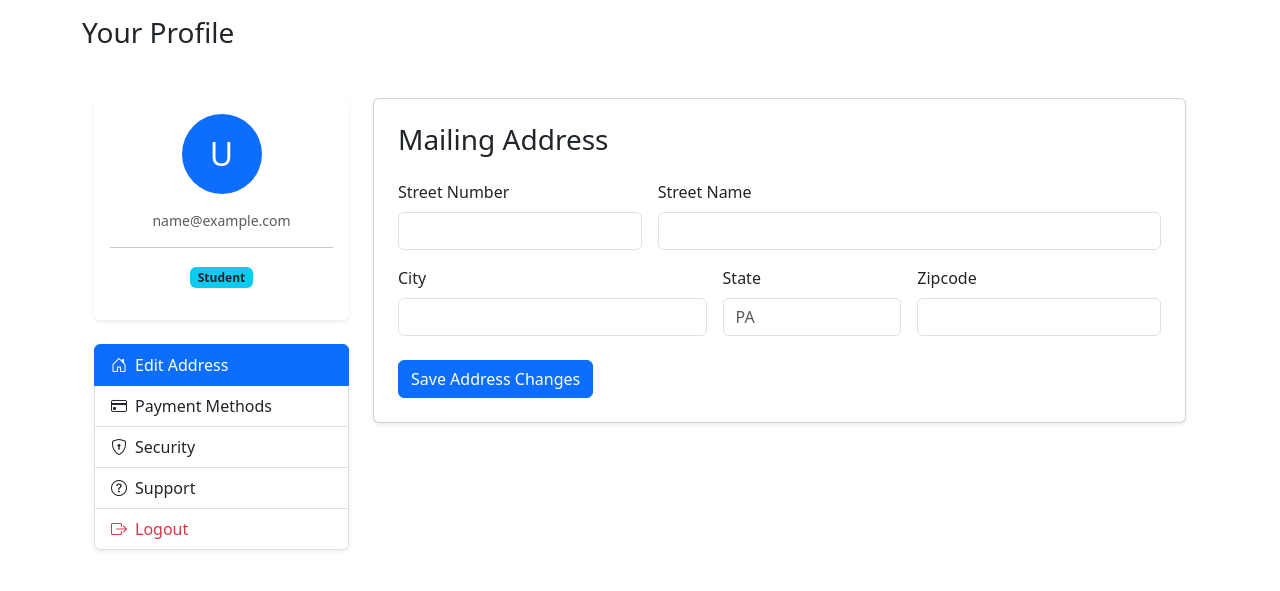
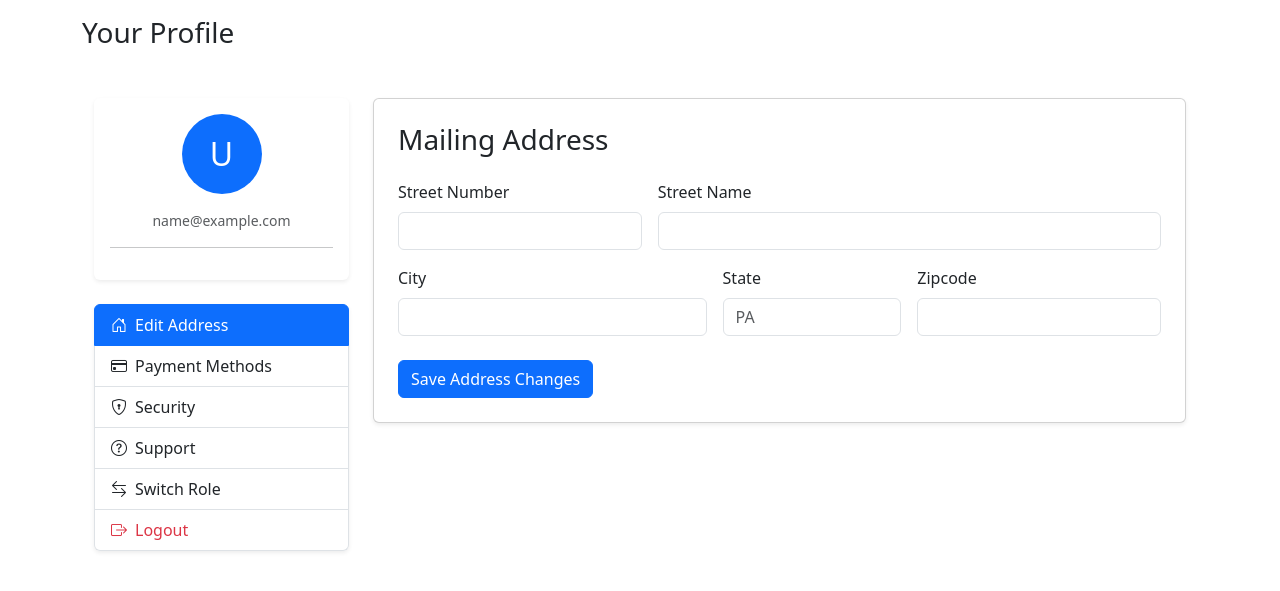
Before and after one commit to fzhou1010/nittanyauction-phase2, a Flask app: page /profile in a window 1280 px wide. Shown: the part 56-647 px from the top of the page. Run offline with Flask 3, Linux system fonts and the light colour scheme; the visitor is signed in with stand-in values (Sample User, id 1); data that the repository does not hold is empty.

Commit message:
implemented role selection for users with multiple roles. users can change roles through their profile

```diff
--- a/routes/auth.py
+++ b/routes/auth.py
@@ -35,22 +35,45 @@ def login():
         user = query_db('SELECT * FROM Users WHERE email = ? AND password = ?',
                         [email, hashed], one=True)
 
-        if user:
-            # Store user info in the session so other pages know who is logged in
-            session['email'] = email
-            roles = get_user_roles(email)
-            session['roles'] = roles
+        if not user:
+            flash('Invalid email or password.')
+            return render_template('auth/login.html')
 
-            # Redirect to the appropriate welcome page based on the user's role
-            if 'helpdesk' in roles:
-                return redirect(url_for('helpdesk.welcome'))
-            elif 'seller' in roles:
-                return redirect(url_for('seller.dashboard'))
+        session['email'] = email
+
+        available_roles = get_user_roles(email)
+
+        if len(available_roles) == 1:
+            session['roles'] = available_roles[0]
+            if session['roles'] == 'seller':
+                return redirect(url_for(f'{available_roles[0]}.dashboard'))
             else:
-                return redirect(url_for('bidder.welcome'))
+                return redirect(url_for(f'{available_roles[0]}.welcome'))
+        else:
+            session['available_roles'] = available_roles
+            return redirect(url_for('auth.choose_role'))
 
-        flash('Invalid email or password.')
     return render_template('auth/login.html')
+
+@auth_bp.route('/choose_role')
+def choose_role():
+    if 'email' not in session:
+        return redirect(url_for('auth.login'))
+    if 'available_roles' not in session:
+        return redirect(url_for('auth.login'))
+    return render_template('auth/choose_role.html')
+
+@auth_bp.route('/set_role/<role>')
+def set_role(role):
+    if 'email' not in session:
+        return redirect(url_for('auth.login'))
+    if role in session.get('available_roles', []):
+        session['roles'] = role
+        if role == 'seller':
+            return redirect(url_for(f'{role}.dashboard'))
+        else:
+            return redirect(url_for(f'{role}.welcome'))
+    return redirect(url_for('auth.login'))
 
 @auth_bp.route('/register', methods=['GET', 'POST'])
 def register():
@@ -179,12 +202,13 @@ def register_form(role):
                 session['email'] = email
                 session['roles'] = get_user_roles(email)
                 return redirect(url_for('seller.welcome')) #Todo: Make a local vendor welcome page, or should it be the same as the seller page
+            except sql.IntegrityError:
+                flash('Error saving information into the database.')
+                return render_template('auth/register_form.html', role=role)
             except Exception as e:
                 flash(f'Error saving information: {e}')
                 return render_template('auth/register_form.html', role=role)
-            except sql.IntegrityError:
-                flash('Error saving information into the database.')
-                return render_template('auth/register_form.html', role=role)
+
 
 
 
--- a/templates/auth/profile.html
+++ b/templates/auth/profile.html
@@ -12,10 +12,20 @@
                                 {{ user.first_name[0] if user else 'U' }}
                             </div>
                         </div>
-                        <h5 class="mb-0">{{ user.first_name }} {{ user.last_name }}</h5>
+                        <h5 class="mb-0">{{ user.first_name if user else '' }} {{ user.last_name if user else '' }}</h5>
                         <p class="text-muted small">{{ session['email'] }}</p>
                         <hr>
-                        <p class="badge bg-info text-dark">{{ user.major or 'Student' }}</p>
+                        {% if session['role'] == 'bidder' and user %}
+                            {% if user.major %}
+                                <p class="badge bg-info text-dark">{{ user.major }}</p>
+                            {% else %}
+                                <p class="badge bg-secondary text-dark">Student</p>
+                            {% endif %}
+                        {% elif session['role'] == 'seller' %}
+                            <p class="badge bg-success text-white">Seller</p>
+                        {% elif session['role'] == 'helpdesk' %}
+                            <p class="badge bg-warning text-dark">HelpDesk</p>
+                        {% endif %}
                     </div>
                 </div>
 
@@ -32,6 +42,11 @@
                     <a class="list-group-item list-group-item-action" id="support-list" data-bs-toggle="list" href="#pane-support" role="tab">
                         <i class="bi bi-question-circle me-2"></i>Support
                     </a>
+                    {% if session.get('available_roles') %}
+                    <a class="list-group-item list-group-item-action" id="role-list" data-bs-toggle="list" href="#pane-role" role="tab">
+                        <i class="bi bi-arrow-left-right me-2"></i>Switch Role
+                    </a>
+                    {% endif %}
                     <a class="list-group-item list-group-item-action text-danger" href="{{ url_for('auth.logout') }}">
                         <i class="bi bi-box-arrow-right me-2"></i>Logout
                     </a>
@@ -153,8 +168,36 @@
                             </div>
                             <button type="submit" class="btn btn-info">Submit Request to HelpDesk</button>
                         </form>
+                        <hr>
                     </div>
                 </div>
+                {% if session.get('available_roles') %}
+                <div class="tab-pane fade" id="pane-role" role="tabpanel">
+                    <div class="card shadow-sm p-4">
+                        <h3 class="mb-4">Switch Role</h3>
+                        <p class="text-muted small">You are currently logged in as <strong>{{ session['role'] }}</strong>.</p>
+                        <div class="d-grid gap-2">
+                            {% for role in session['available_roles'] %}
+                                {% if role != session['role'] %}
+                                    {% if role == 'helpdesk' %}
+                                        <a href="{{ url_for('auth.set_role', role=role) }}" class="btn btn-warning">
+                                            <i class="bi bi-headset me-2"></i>Switch to HelpDesk
+                                        </a>
+                                    {% elif role == 'seller' %}
+                                        <a href="{{ url_for('auth.set_role', role=role) }}" class="btn btn-success">
+                                            <i class="bi bi-shop me-2"></i>Switch to Seller
+                                        </a>
+                                    {% elif role == 'bidder' %}
+                                        <a href="{{ url_for('auth.set_role', role=role) }}" class="btn btn-primary">
+                                            <i class="bi bi-hammer me-2"></i>Switch to Bidder
+                                        </a>
+                                    {% endif %}
+                                {% endif %}
+                            {% endfor %}
+                        </div>
+                    </div>
+                </div>
+                {% endif %}
 
             </div>
         </div>
```
Also changed, not shown: templates/auth/choose_role.html (added, +29 -0 lines).
